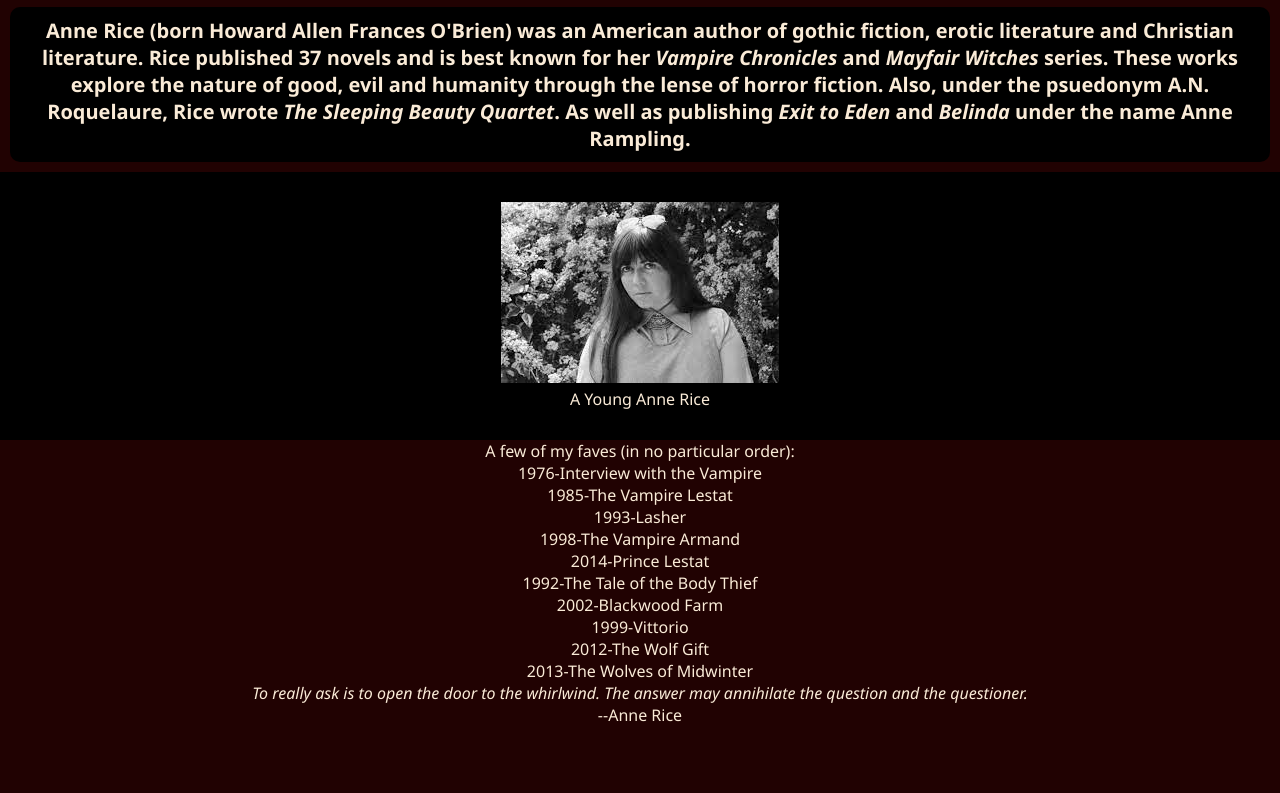
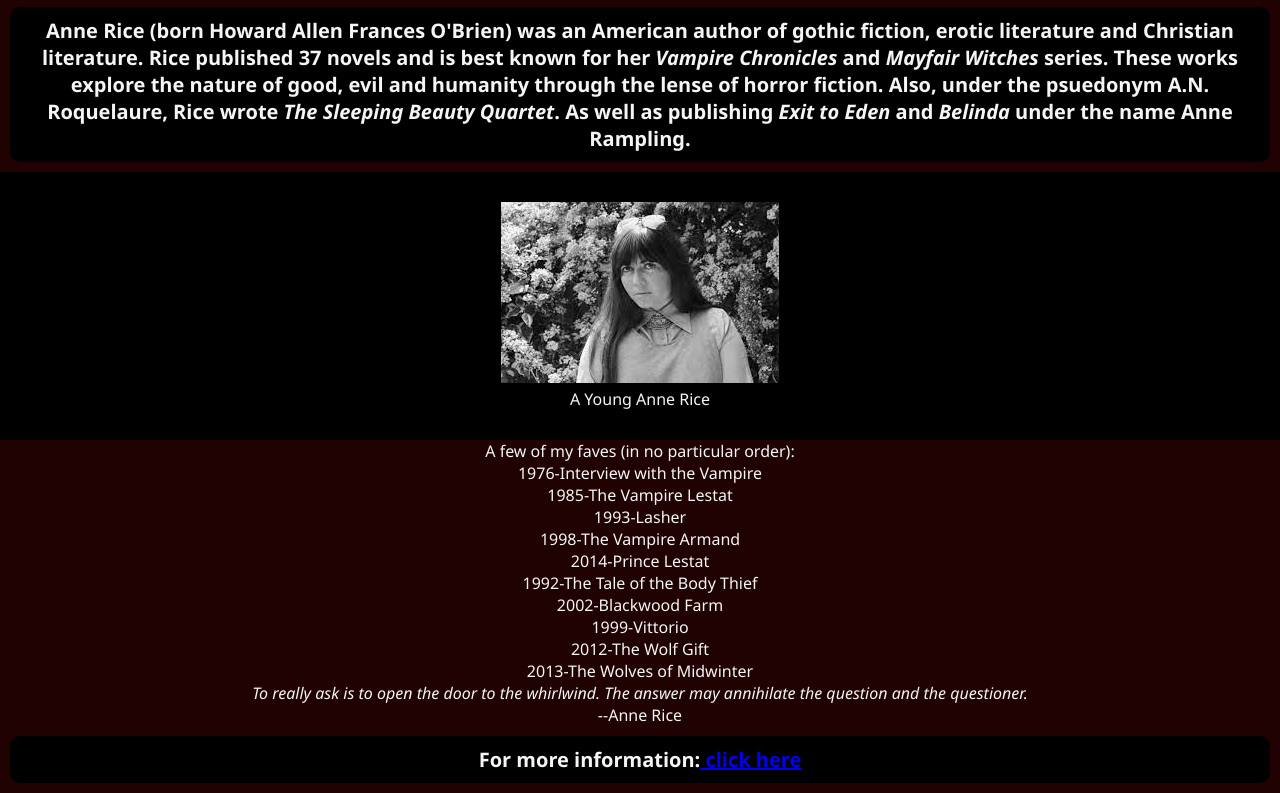
Before and after one commit to SamPomeroy/FCCTribute, a plain HTML site: page index.html in a window 1280 px wide. Shown: the part 80-873 px from the top of the page. Before the commit the page ends 806 px from the top, so only its background shows below. Drawn offline with Linux system fonts and the light colour scheme.

Commit message:
working url

```diff
--- a/index.html
+++ b/index.html
@@ -36,8 +36,8 @@
         <li><span class="bold">2012</span>-The Wolf Gift</li>
         <li><span class="bold">2013</span>-The Wolves of Midwinter</li>
         </ul>
-    <a href="https://blog.bookstellyouwhy.com/six-interesting-facts-about-anne-rice#google_vignette" id="tribute-link" target="_blank"></a>
-<!-- why is this not showwing up and what have I done wrong to my img container -->
+
+<!-- why is this not showing up and what have I done wrong to my img container -->
     <div class="quote-container">
         <p class="quote"><i>To really ask is to open the door to the whirlwind. The answer may annihilate the question and the questioner.</i></p>
         <p class="quote-author">
@@ -45,6 +45,11 @@
         </p>
     </div>
     </div>
+    <h3>For more information:<a id="tribute-link"
+        href="https://blog.bookstellyouwhy.com/six-interesting-facts-about-anne-rice#google_vignette"
+        target="_blank"
+        > click here</a>
+    </h3>
 
     </main>
 </body>
--- a/style.css
+++ b/style.css
@@ -17,7 +17,7 @@ h3 {
 }
 body {
     background-color: rgb(33, 2, 2);
-    color: antiquewhite;
+    color: whitesmoke;
     font-family: 'Segoe UI', Tahoma, Geneva, Verdana, sans-serif;
     text-align: center;
 }
```
